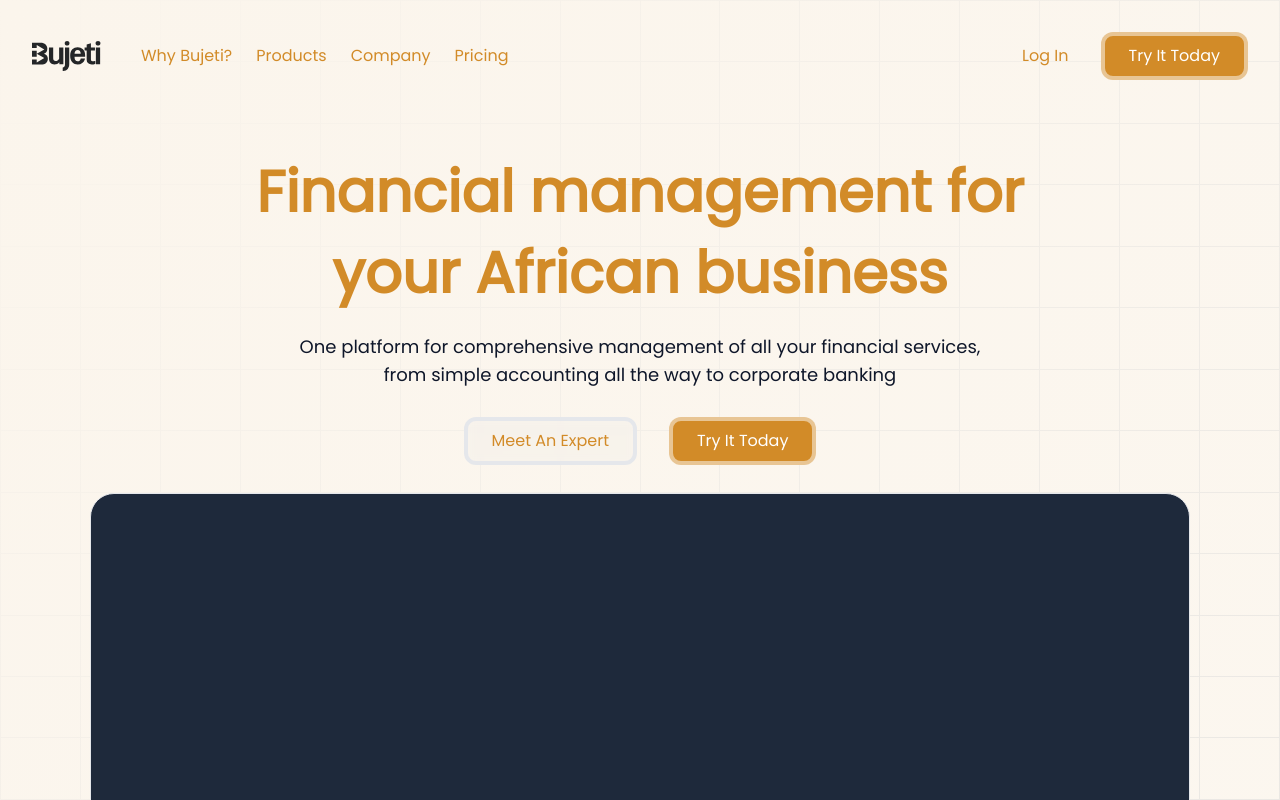
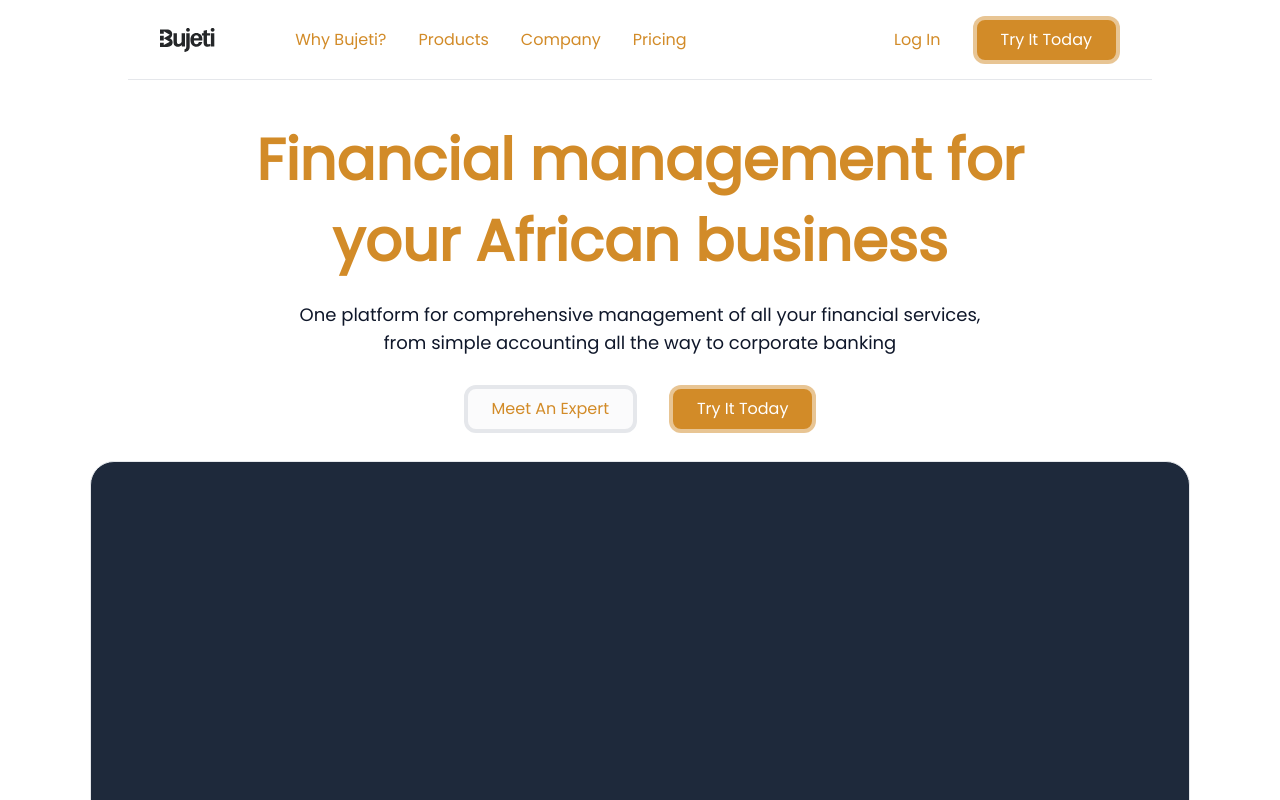
Before and after one commit to TohirBabs/ui-demos, a React (Vite) app: page / in a window 1280 px wide. Shown: the top 800 px of the page. Built offline with nearby package versions, Linux system fonts and the light colour scheme.

Commit message:
header updates

```diff
--- a/src/components/Bujeti/Bujeti.jsx
+++ b/src/components/Bujeti/Bujeti.jsx
@@ -5,10 +5,12 @@ import Features from "./Features";
 import { Footer } from "./Footer";
 import { Trial } from "./Trial";
 import { FAQ } from "./FAQ";
+import { Header } from "./Header";
 
 const Bujeti = () => {
   return (
     <div className="font-poppins">
+      <Header/>
       <Hero />
       <Features />
       <Trial />
--- /dev/null
+++ b/src/components/Bujeti/Header.jsx
@@ -0,0 +1,23 @@
+export const Header = () => {
+    return (
+      <div className="w-screen  sticky top-0  z-10">
+        <div className="border-b bg-white sticky top-0 border-[#d28b28]/500 mx-auto w-[95%] px-8 text-[#D28B28] max-w-5xl  flex justify-between h-20 items-center">
+          <div className="flex gap-20 items-center capitalize ">
+            <img src="/bujeti.svg" alt="" className="h-6"/>
+            <nav className="flex gap-8 text-md">
+              <a href="/">why bujeti?</a>
+              <a href="/">products</a>
+              <a href="/">company</a>
+              <a href="/">pricing</a>
+            </nav>
+          </div>
+          <div className="flex gap-8">
+            <button className="capitalize">log in</button>
+            <button className="capitalize bg-[#D28B28] text-white py-2 px-6 rounded-xl border-4 border-white/50 ">
+              try it today
+            </button>
+          </div>
+        </div>
+      </div>
+    );
+  };
--- a/src/components/Bujeti/Hero.jsx
+++ b/src/components/Bujeti/Hero.jsx
@@ -14,33 +14,11 @@ export const Hero = () => {
     return <YouTube videoId="rtGIrLQ7O5s" opts={opts} />;
   };
 
-  const Header = () => {
-    return (
-      <div className="w-screen ">
-        <div className="mx-auto w-[95%] text-[#D28B28] max-w-7xl  flex justify-between h-28 items-center">
-          <div className="flex gap-10 items-center capitalize ">
-            <img src="/bujeti.svg" alt="" />
-            <nav className="flex gap-6">
-              <a href="/">why bujeti?</a>
-              <a href="/">products</a>
-              <a href="/">company</a>
-              <a href="/">pricing</a>
-            </nav>
-          </div>
-          <div className="flex gap-8">
-            <button className="capitalize">log in</button>
-            <button className="capitalize bg-[#D28B28] text-white py-2 px-6 rounded-xl border-4 border-white/50 ">
-              try it today
-            </button>
-          </div>
-        </div>
-      </div>
-    );
-  };
+
 
   return (
-    <div className="w-screen overflow-x-hidden relative min-h-screen">
-      <div className="w-screen min-h-screen h-full absolute -z-10  ">
+    <div className="w-screen overflow-x-hidden  min-h-screen">
+      {/* <div className="w-screen min-h-screen h-full absolute -z-10  ">
         <div className=" absolute w-screen h-screen  flex flex-col justify-between">
           <div className="h-[1px] bg-slate-400"></div>
           <div className="h-[1px] bg-slate-400"></div>
@@ -77,9 +55,9 @@ export const Hero = () => {
           <div className="w-[1px] bg-slate-400"></div>
         </div>
         <div className="absolute w-screen h-full to-[#FBF5EC]/80 from-[#FBF5EC] bg-gradient-to-br"></div>
-      </div>
+      </div> */}
 
-      <Header />
+
       <div className="w-screen mt-10">
         <div className="mx-auto w-[95%] text-center text-[#D28B28] max-w-4xl  flex flex-col gap-5 items-center">
           <h2 className="text-[3.6rem]  font-semibold leading-[1.4]">
```
Also changed, not shown: 1 other file (tests, documents, lock files or other folders).
